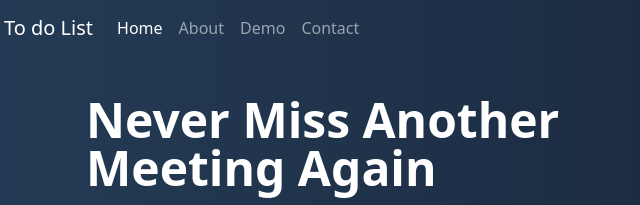
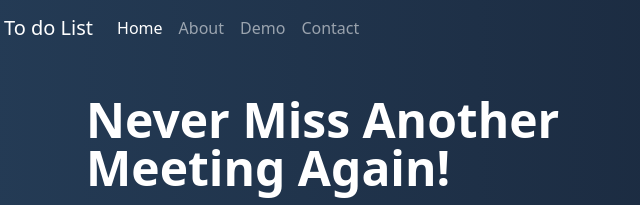
Before and after one commit to unlucky20/First-project, a plain HTML site: page index.html in a window 1280 px wide. Shown: the top 205 px of the page, 8-648 px from the left. Drawn offline with nearby package versions, Linux system fonts and the light colour scheme.

Commit message:
Fixed punctuation

```diff
--- a/index.html
+++ b/index.html
@@ -50,7 +50,7 @@
                         loading="lazy">
                 </div>
                 <div class="col-lg-6">
-                    <h1 class="display-5 fw-bold lh-1 mb-3">Never Miss Another Meeting Again</h1>
+                    <h1 class="display-5 fw-bold lh-1 mb-3">Never Miss Another Meeting Again!</h1>
                     <p class="lead">Fast and easy scalable to do list system that helps you manage your time.
                     </p>
                     <div class="d-grid gap-2 d-md-flex justify-content-md-start">
```
